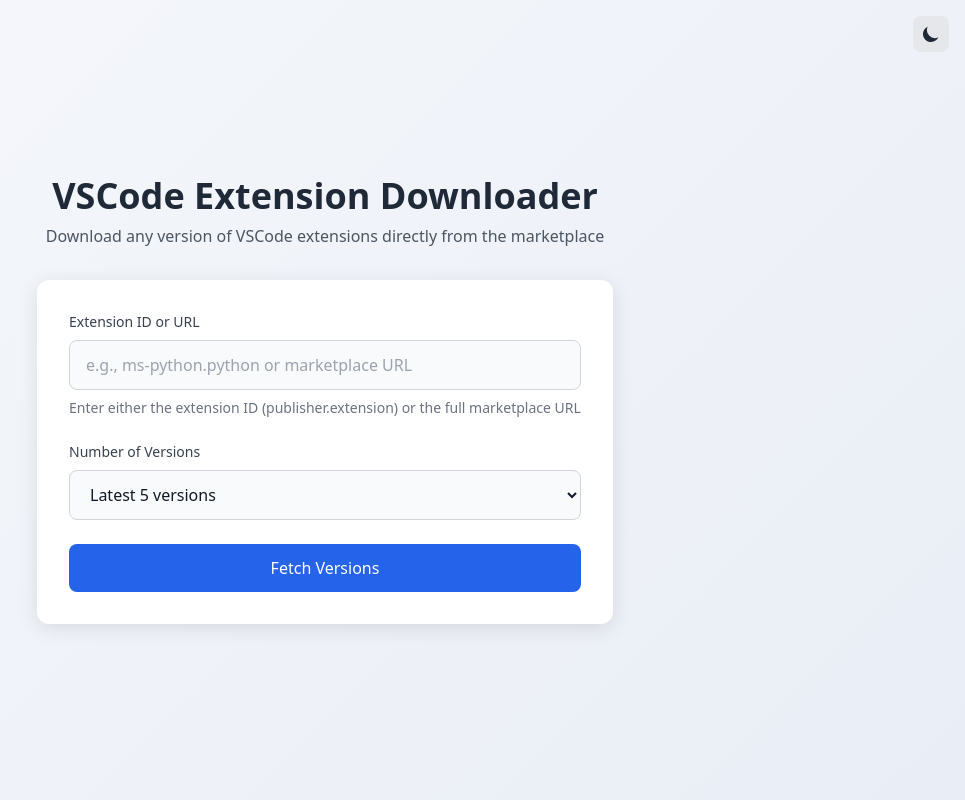
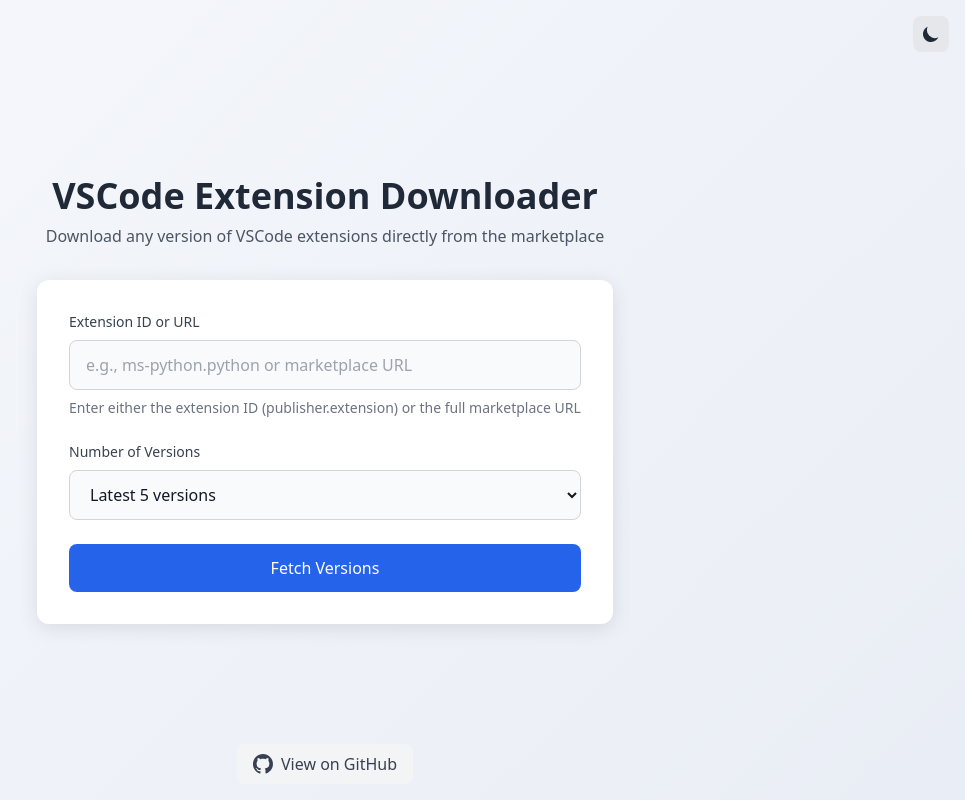
Before and after one commit to MohamedElashri/vsixdl, a plain HTML site: page static/index.html in a window 1280 px wide. Shown: the whole page, without its empty margins (315-1280 px from the left). Drawn offline with nearby package versions, Linux system fonts and the light colour scheme.

Commit message:
Add footer with link to the github repository

```diff
--- a/static/index.html
+++ b/static/index.html
@@ -371,7 +371,8 @@
                             // Add download buttons
                             sortedArchs.forEach(arch => {
                                 const downloadBtn = createDownloadButton(parsedInput, version.version, platform, arch);
-                                downloadBtn.className = `download-btn bg-white dark:bg-gray-800 border ${info.colorClass} px-4 py-2 rounded-lg text-sm focus:outline-none focus:ring-2 focus:ring-offset-2 transition-all duration-200`;
+                                downloadBtn.className = `download-btn bg-white dark:bg-gray-800 border ${info.colorClass} px-4 py-2 rounded-lg text-sm focus:outline-none focus:ring-2 focus:ring-offset-2
+                               transition-all duration-200`;
                                 buttonGrid.appendChild(downloadBtn);
                             });
 
@@ -445,5 +446,17 @@
             }
         });
     </script>
+
+    <!-- GitHub Footer -->
+    <div class="fixed bottom-4 left-1/2 transform -translate-x-1/2">
+        <a href="https://github.com/MohamedElashri/vsixdl"
+           class="flex items-center space-x-2 px-4 py-2 rounded-lg bg-gray-100 dark:bg-gray-700 hover:bg-gray-200 dark:hover:bg-gray-600 transition-all duration-200 group">
+            <svg class="w-5 h-5 text-gray-700 dark:text-gray-300 group-hover:text-gray-900 dark:group-hover:text-gray-100" viewBox="0 0 24 24" fill="currentColor">
+                <path d="M12 0c-6.626 0-12 5.373-12 12 0 5.302 3.438 9.8 8.207 11.387.599.111.793-.261.793-.577v-2.234c-3.338.726-4.033-1.416-4.033-1.416-.546-1.387-1.333-1.756-1.333-1.756-1.089-.745.083-.729.083-.729 1.205.084 1.839 1.237 1.839 1.237 1.07 1.834 2.807 1.304 3.492.997.107-.775.418-1.305.762-1.604-2.665-.305-5.467-1.334-5.467-5.931 0-1.311.469-2.381 1.236-3.221-.124-.303-.535-1.524.117-3.176 0 0 1.008-.322 3.301 1.23.957-.266 1.983-.399 3.003-.404 1.02.005 2.047.138 3.006.404 2.291-1.552 3.297-1.23 3.297-1.23.653 1.653.242 2.874.118 3.176.77.84 1.235 1.911 1.235 3.221 0 4.609-2.807 5.624-5.479 5.921.43.372.823 1.102.823 2.222v3.293c0 .319.192.694.801.576 4.765-1.589 8.199-6.086 8.199-11.386 0-6.627-5.373-12-12-12z"/>
+            </svg>
+            <span class="text-gray-700 dark:text-gray-300 group-hover:text-gray-900 dark:group-hover:text-gray-100 font-medium">View on GitHub</span>
+        </a>
+    </div>
+
 </body>
 </html>
```
